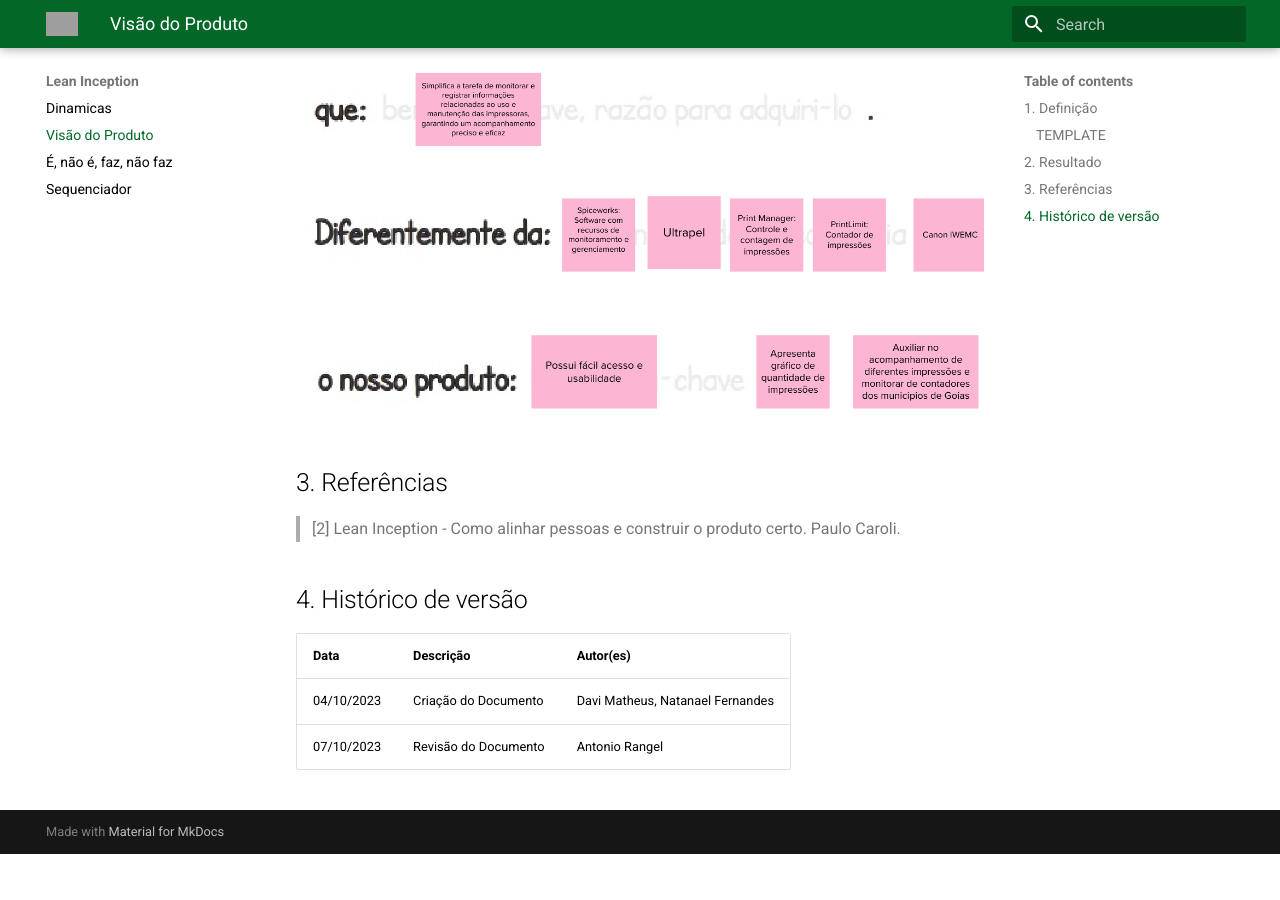
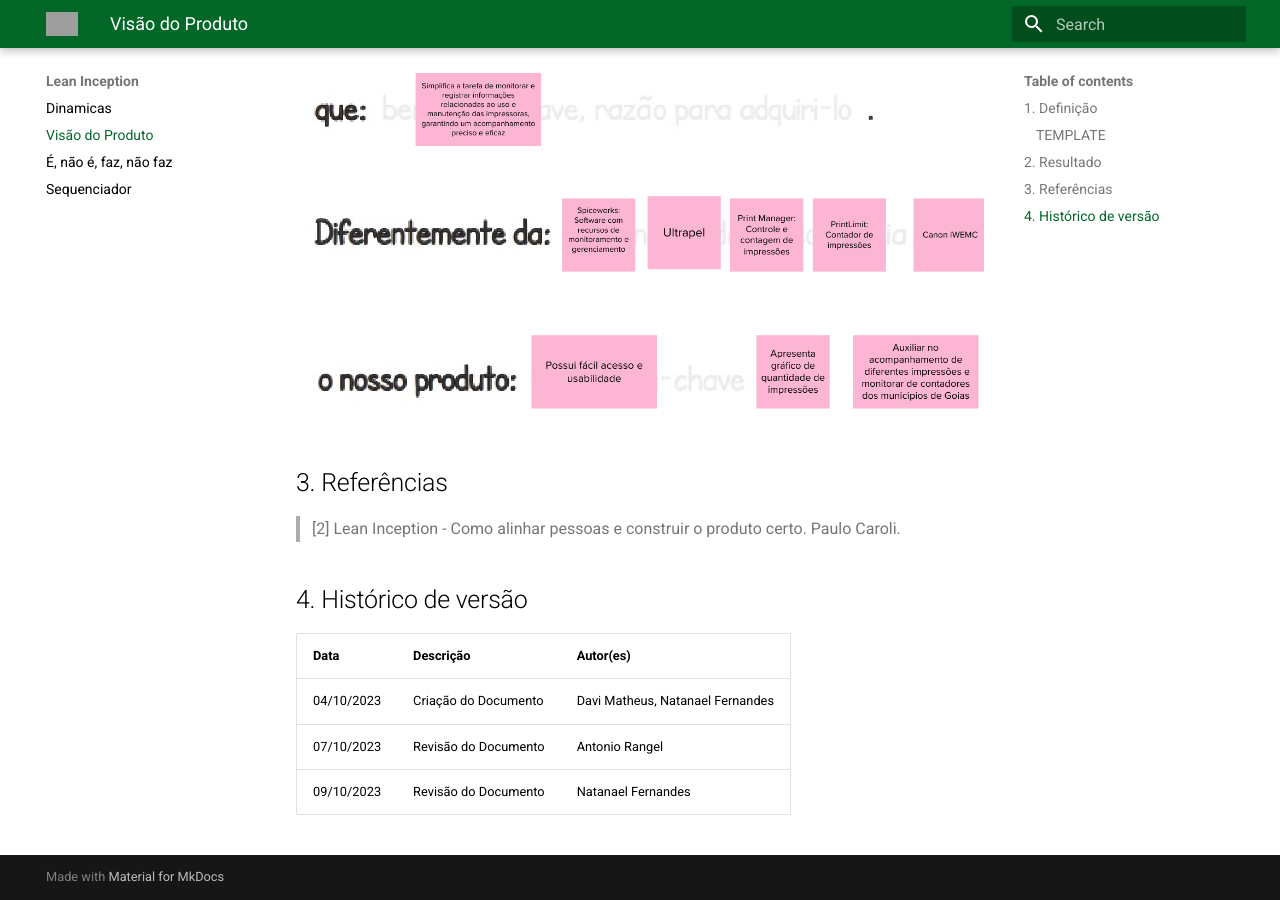
Before and after one commit to fga-eps-mds/2023.2-PrintGo-Doc, an MkDocs documentation site: the page built from docs/Lean/visão_do_produto.md, in a window 1280 px wide and 900 px high, scrolled down 1303 px. Built offline with MkDocs 1.6.1 and Material for MkDocs 9.7.7, drawn with Linux system fonts in a browser that asks for light colours; before the commit the page ends 2157 px from its top, so only the background shows below that; grey boxes are pictures that could not be loaded.

Commit message:
:repeat: adicionando revisao doc visao do produto

```diff
--- a/docs/Lean/visão_do_produto.md
+++ b/docs/Lean/visão_do_produto.md
@@ -1,13 +1,10 @@
 # Visão do Produto
-
-
 
 ## 1. Definição
 
 A etapa da visão do produto no Lean Inception desempenha um papel crucial na definição inicial do produto, fornecendo um processo estruturado para estabelecer uma visão abrangente e ponderar sobre o seu valor.
 
 Durante essa etapa, a equipe trabalha em conjunto de forma colaborativa, seguindo um template específico, com o objetivo de criar uma visão clara e compartilhada do produto em desenvolvimento.
-
 
 ### TEMPLATE
 
@@ -30,7 +27,6 @@ Durante essa etapa, a equipe trabalha em conjunto de forma colaborativa, seguind
 
 ## 3. Referências
 
-
 > [2] Lean Inception - Como alinhar pessoas e construir o produto certo. Paulo Caroli.
 
 ## 4. Histórico de versão
@@ -39,3 +35,4 @@ Durante essa etapa, a equipe trabalha em conjunto de forma colaborativa, seguind
 |--------|-------------|--------------|
 |04/10/2023| Criação do Documento | Davi Matheus, Natanael Fernandes |
 |07/10/2023| Revisão do Documento | Antonio Rangel |
+|09/10/2023| Revisão do Documento | Natanael Fernandes |
```
